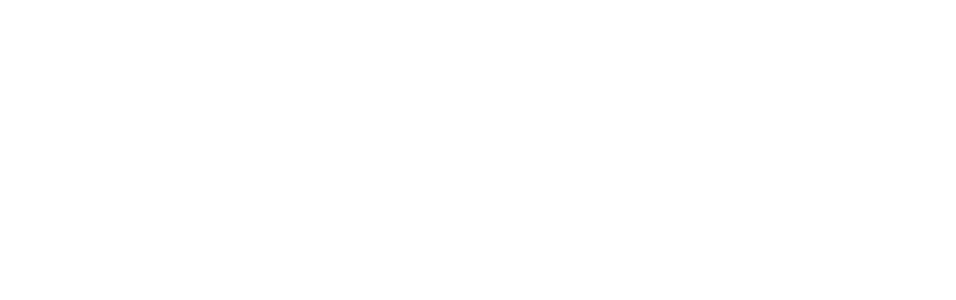
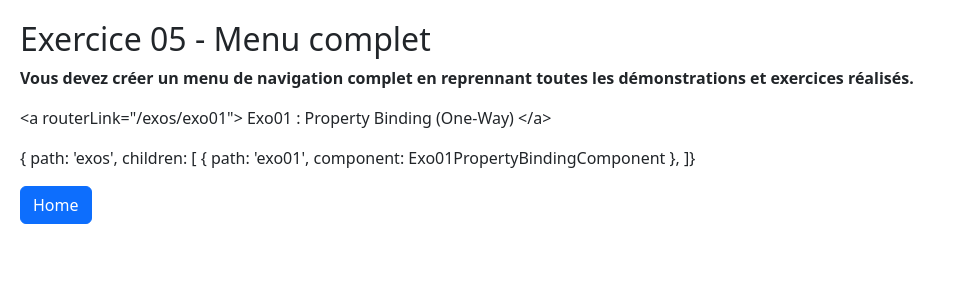
Before and after one commit to YUKIinBE/AngularExos, an Angular app: page /exos/exo05 in a window 1280 px wide. Before the commit this address led to /. Shown: the top 300 px of the page, without its empty margins (0-956 px from the left). Built offline with nearby package versions, Linux system fonts and the light colour scheme.

Commit message:
Exo 5 Base Routing

```diff
--- a/src/app/app.module.ts
+++ b/src/app/app.module.ts
@@ -10,6 +10,7 @@
 import { Exo02TwoWayBindingComponent } from './exos/exo02-two-way-binding/exo02-two-way-binding.component';
 import { Exo03EventBindingComponent } from './exos/exo03-event-binding/exo03-event-binding.component';
 import { Exo04AttributeBindingComponent } from './exos/exo04-attribute-binding/exo04-attribute-binding.component';
+import { Exo05BaseRoutingComponent } from './exos/exo05-base-routing/exo05-base-routing.component';
 
 @NgModule({
   declarations: [
@@ -20,6 +21,7 @@
     Exo02TwoWayBindingComponent,
     Exo03EventBindingComponent,
     Exo04AttributeBindingComponent,
+    Exo05BaseRoutingComponent,
   ],
   imports: [
     BrowserModule,
--- /dev/null
+++ b/src/app/exos/exo05-base-routing/exo05-base-routing.component.html
@@ -0,0 +1,12 @@
+<h2>Exercice 05 - Menu complet</h2>
+
+<p style="font-weight: bold;">
+	Vous devez créer un menu de navigation complet en reprennant toutes les démonstrations et exercices réalisés.
+</p>
+
+	<p>{{ html }}</p>
+	<p> {{ route }} </p>
+
+<a routerLink="">
+	<button class="btn btn-primary">Home</button>
+</a>
--- /dev/null
+++ b/src/app/exos/exo05-base-routing/exo05-base-routing.component.ts
@@ -0,0 +1,15 @@
+import { Component } from '@angular/core';
+
+@Component({
+  selector: 'app-exo05-base-routing',
+  templateUrl: './exo05-base-routing.component.html',
+  styleUrl: './exo05-base-routing.component.scss'
+})
+export class Exo05BaseRoutingComponent {
+  html: string = `<a routerLink="/exos/exo01">
+			Exo01 : Property Binding (One-Way)
+		</a>`;
+  route: string = `{ path: 'exos', children: [
+    { path: 'exo01', component: Exo01PropertyBindingComponent },
+  ]}`
+}
--- a/src/app/home/home.component.html
+++ b/src/app/home/home.component.html
@@ -21,4 +21,9 @@
 			Exo04 : Attribute Binding
 		</a>
 	</li>
+	<li>
+		<a routerLink="/exos/exo05">
+			Exo05 : Base Routing
+		</a>
+	</li>
 </ul>
```
Also changed, not shown: src/app/app-routing.module.ts (+6 -4 lines), src/app/exos/exo05-base-routing/exo05-base-routing.component.scss (added), 1 other file (tests, documents, lock files or other folders).
